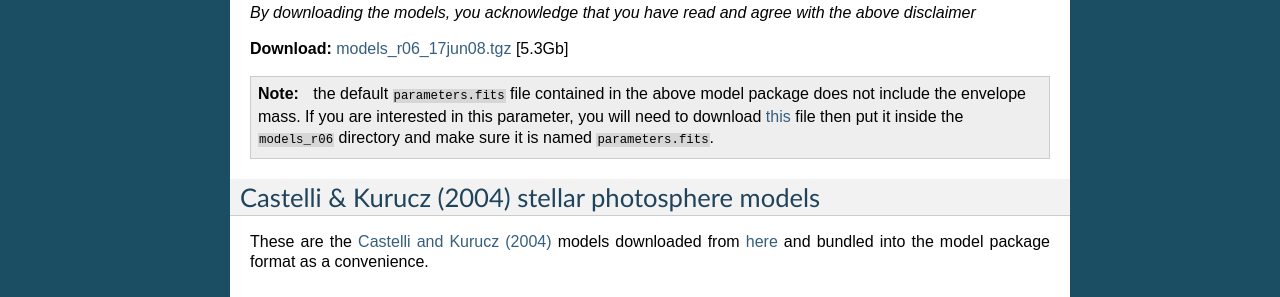
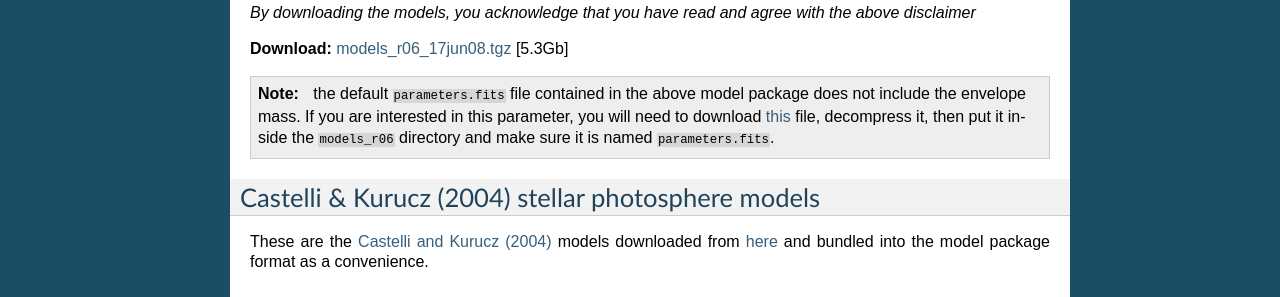
Before and after one commit to astrofrog/sedfitter, a Sphinx documentation site: the page built from docs/common_model_packages.rst, in a window 1280 px wide. Shown: the part 591-888 px from the top of the page. Built offline with Sphinx 7.4.7, drawn with Linux system fonts in a browser that asks for light colours; formulas are drawn with MathJax 3.

Commit message:
Fix filename and instructions

```diff
--- a/docs/common_model_packages.rst
+++ b/docs/common_model_packages.rst
@@ -46,9 +46,9 @@
 .. note:: the default ``parameters.fits`` file contained in the above model
           package does not include the envelope mass. If you are interested
           in this parameter, you will need to download
-          `this <ftp://ftp.astro.wisc.edu/outgoing/tom/model_packages/parameters.fits>`_
-          file then put it inside the ``models_r06`` directory and make sure
-          it is named ``parameters.fits``.
+          `this <ftp://ftp.astro.wisc.edu/outgoing/tom/model_packages/parameters.fits.gz>`_
+          file, decompress it, then put it inside the ``models_r06``
+          directory and make sure it is named ``parameters.fits``.
 
 Castelli & Kurucz (2004) stellar photosphere models
 ===================================================
```
